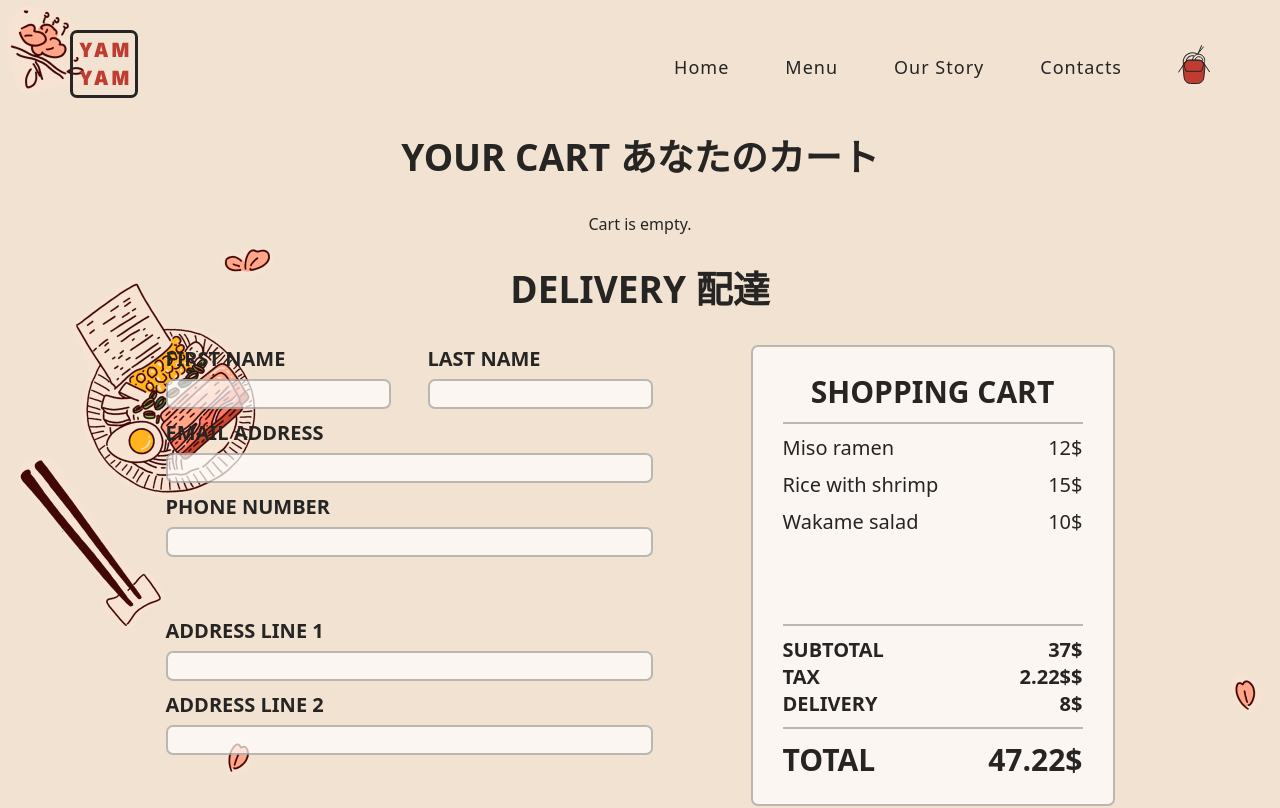
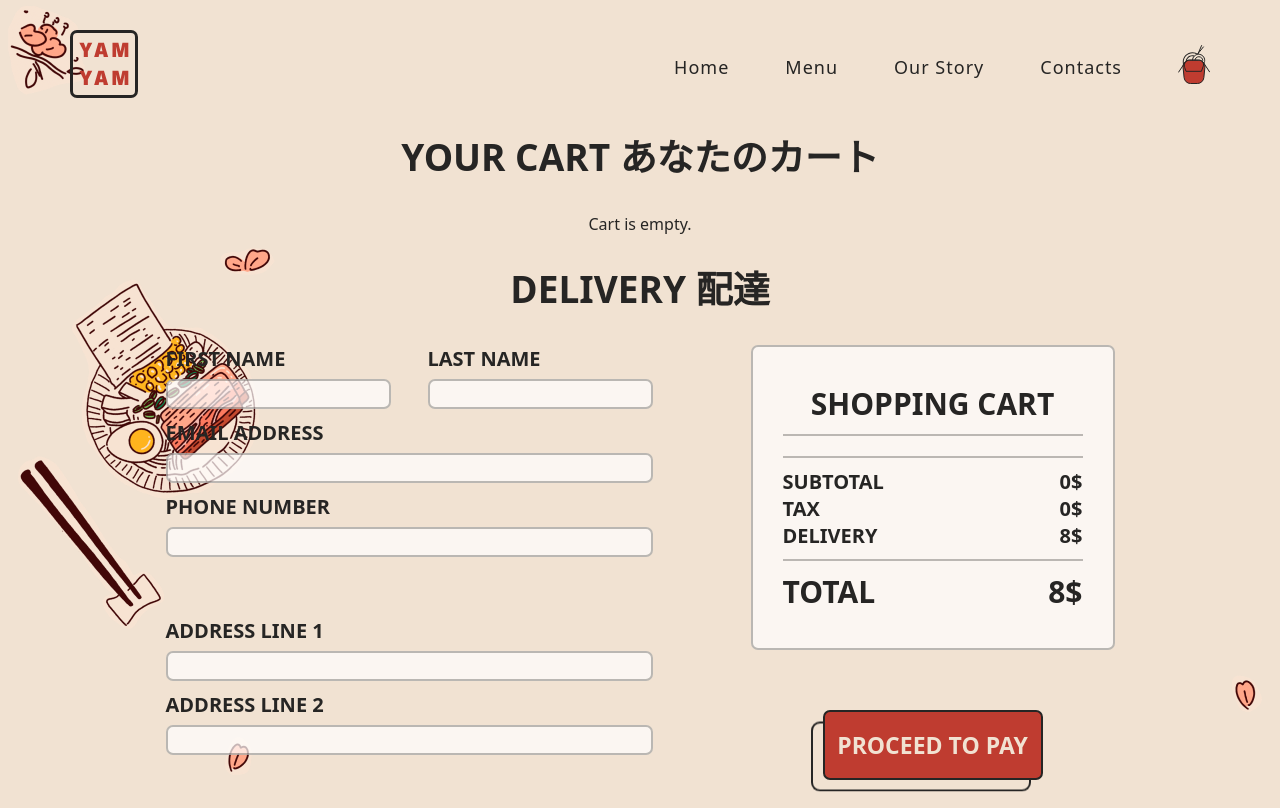
Before and after one commit to aarsaevv/yamyam, a Vue app: page /cart in a window 1280 px wide. Shown: the top 808 px of the page. Built offline with nearby package versions, Linux system fonts and the light colour scheme.

Commit message:
Порядок в style

```diff
--- a/src/components/Cart.vue
+++ b/src/components/Cart.vue
@@ -24,7 +24,7 @@
 				<h2>delivery 配達</h2>
 				<div class="delivery">
 					<DeliveryInfo />
-					<ShoppingCart />
+					<ShoppingCart :meals="meals" />
 				</div>
 			</div>
 		</div>
@@ -65,13 +65,6 @@
 		background-repeat: repeat;
 	}
 
-	@media screen and (max-width: 1540px) {
-		.page-container {
-			background-image: url("../assets/background-cart-1536.png");
-			background-repeat: repeat;
-		}
-	}
-
 	.cart {
 		padding-bottom: 30px;
 	}
@@ -98,4 +91,11 @@
 		justify-content: center;
 		gap: 98px;
 	}
+
+	@media screen and (max-width: 1540px) {
+		.page-container {
+			background-image: url("../assets/background-cart-1536.png");
+			background-repeat: repeat;
+		}
+	}
 </style>
--- a/src/components/Contacts.vue
+++ b/src/components/Contacts.vue
@@ -34,8 +34,7 @@
 							marginheight="0"
 							marginwidth="0"
 							src="https://www.openstreetmap.org/export/embed.html?bbox=-74.00931358337404%2C40.71037756449121%2C-73.98922920227052%2C40.72174601295284&amp;layer=mapnik&amp;marker=40.71606203138471%2C-73.99927139282227"
-              style="border-radius: 7px"
-            ></iframe>
+							style="border-radius: 7px"></iframe>
 					</div>
 				</div>
 			</div>
@@ -52,7 +51,6 @@ export default {
 	};
 </script>
 <style scoped>
-
 	.page-container {
 		background-image: url("../assets/background-contacts-1920.png");
 	}
--- a/src/components/MainPage.vue
+++ b/src/components/MainPage.vue
@@ -17,7 +17,10 @@
 							></router-link
 						>
 					</div>
-          <img class="main__image" src="../assets/ramen-cat.png" alt="Ramen" />
+					<img
+						class="main__image"
+						src="../assets/ramen-cat.png"
+						alt="Ramen" />
 				</div>
 				<div class="main-page__footer social">
 					<div class="social__links">
@@ -87,6 +90,20 @@ h2 span {
 		margin: 0 0 0 10px;
 	}
 
+	.main__image {
+		display: block;
+	}
+
+	.main-page__footer {
+		display: flex;
+		justify-content: center;
+	}
+
+	.social__links {
+		filter: invert(33%) sepia(32%) saturate(2893%) hue-rotate(335deg)
+			brightness(84%) contrast(93%);
+	}
+
 	@media screen and (max-width: 1540px) {
 		.page-container {
 			background-image: url("../assets/background-main-1536.png");
@@ -109,18 +126,4 @@ h2 span {
 			width: 60%;
 		}
 	}
-
-.main__image {
-  display: block;
-}
-
-.main-page__footer {
-  display: flex;
-  justify-content: center;
-}
-
-.social__links {
-  filter: invert(33%) sepia(32%) saturate(2893%) hue-rotate(335deg)
-    brightness(84%) contrast(93%);
-}
 </style>
--- a/src/components/Menu.vue
+++ b/src/components/Menu.vue
@@ -86,7 +86,7 @@
 							:mealDescription="meal.mealDescription"
 							:mealShortDescription="meal.mealShortDescription"
 							:mealPicture="meal.mealPicture"
-              :mealPriceMedium="meal.mealPriceMedium"
+							:mealPriceMedium="meal.mealPriceMedium"
 							:mealWeightMedium="meal.mealWeightMedium"
 							:mealPriceLarge="meal.mealPriceLarge"
 							:mealWeightLarge="meal.mealWeightLarge"
--- a/src/components/UI/ShoppingCart.vue
+++ b/src/components/UI/ShoppingCart.vue
@@ -4,45 +4,45 @@
 			<div class="check">
 				<h3>Shopping cart</h3>
 				<div class="check__image">
-          <img src="../../assets/mini-line.svg" alt="Line" />
+					<img
+						src="../../assets/mini-line.svg"
+						alt="Line" />
 				</div>
 				<div class="check__delivery delivery">
-          <div class="delivery__item">
-            <h5>Miso ramen</h5>
-            <h5>12$</h5>
-          </div>
-          <div class="delivery__item">
-            <h5>Rice with shrimp</h5>
-            <h5>15$</h5>
-          </div>
-          <div class="delivery__item">
-            <h5>Wakame salad</h5>
-            <h5>10$</h5>
+					<div
+						v-for="meal in meals"
+						class="delivery__item">
+						<h5>{{ meal.name }}</h5>
+						<h5>{{ meal.priceLG }}$</h5>
 					</div>
 				</div>
 				<div class="check__image">
-          <img src="../../assets/mini-line.svg" alt="Line" />
+					<img
+						src="../../assets/mini-line.svg"
+						alt="Line" />
 				</div>
 				<div class="check__subtotal subtotal">
 					<div class="subtotal__item">
 						<h5>Subtotal</h5>
-            <h5>37$</h5>
+						<h5>{{ subtotal }}$</h5>
 					</div>
 					<div class="subtotal__item">
 						<h5>Tax</h5>
-            <h5>2.22$$</h5>
+						<h5>{{ tax }}$</h5>
 					</div>
 					<div class="subtotal__item">
 						<h5>Delivery</h5>
-            <h5>8$</h5>
+						<h5>{{ delivery }}$</h5>
 					</div>
 					<div class="check__image">
-            <img src="../../assets/mini-line.svg" alt="Line" />
+						<img
+							src="../../assets/mini-line.svg"
+							alt="Line" />
 					</div>
 					<div class="check__total total">
 						<div class="total__item">
 							<h5>Total</h5>
-              <h5>47.22$</h5>
+							<h5>{{ total }}$</h5>
 						</div>
 					</div>
 				</div>
@@ -61,6 +61,31 @@ export default {
 		name: "ShoppingCart",
 		components: { BigRedButton },
 		props: ["meals"],
+		computed: {
+			subtotal() {
+				let subtotal = 0;
+				for (let meal of this.meals) {
+					subtotal += meal.priceLG;
+				}
+				return subtotal;
+			},
+			tax() {
+				let tax = 0;
+				for (let meal of this.meals) {
+					tax += meal.priceLG;
+				}
+				tax = Math.round((tax *= 0.045));
+				return tax;
+			},
+			delivery() {
+				let delivery = 8;
+				return delivery;
+			},
+			total() {
+				let total = this.subtotal + this.tax + this.delivery;
+				return total;
+			},
+		},
 	};
 </script>
 
@@ -76,7 +101,7 @@ export default {
 		flex-direction: column;
 		justify-content: center;
 		width: 360px;
-  height: 457px;
+		padding: 36px 0 36px 0;
 		background-color: rgba(255, 255, 255, 0.7);
 		border: 2px solid rgba(37, 38, 36, 0.3);
 		border-radius: 7px;
@@ -99,7 +124,6 @@ export default {
 
 	.check__delivery {
 		width: 300px;
-  height: 180px;
 		display: flex;
 		flex-direction: column;
 		justify-content: flex-start;
```
Also changed, not shown: src/components/OurStory.vue (indentation only). Lines whose indentation alone changed are shown as unchanged.
